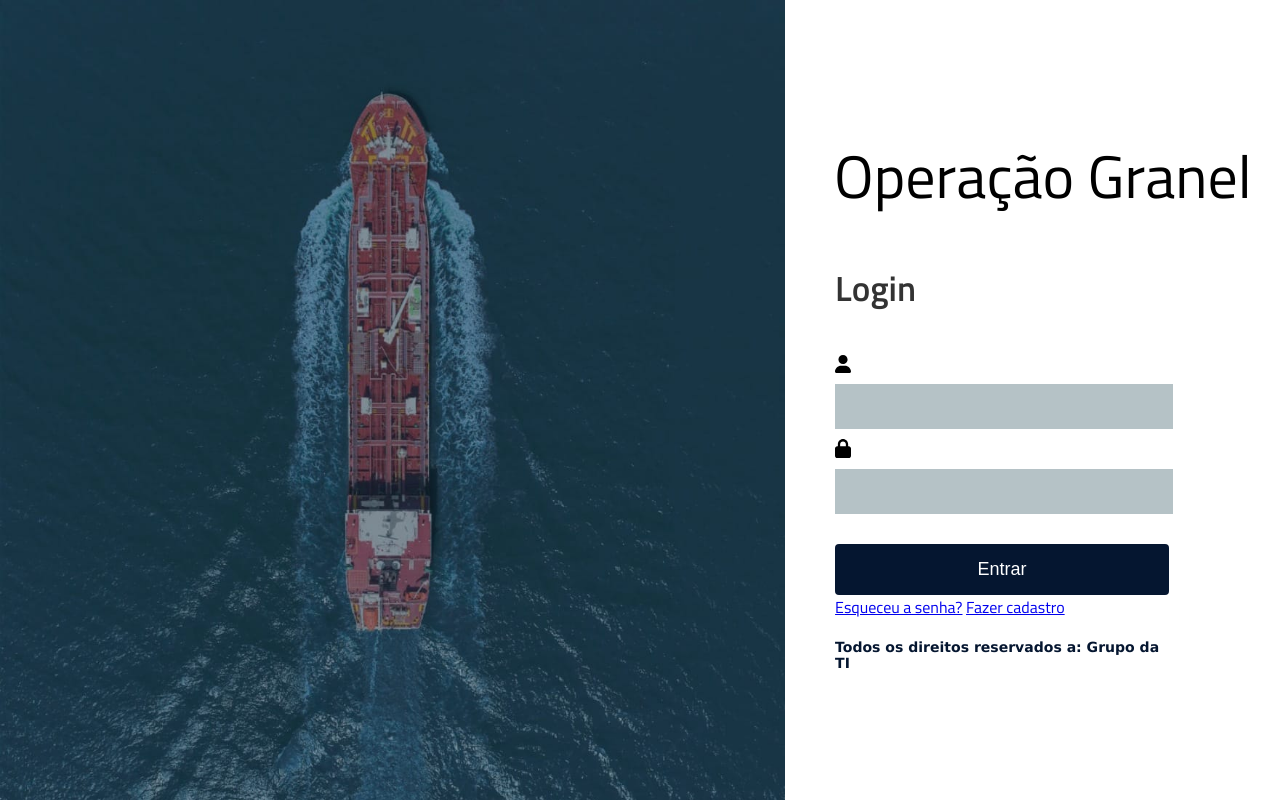
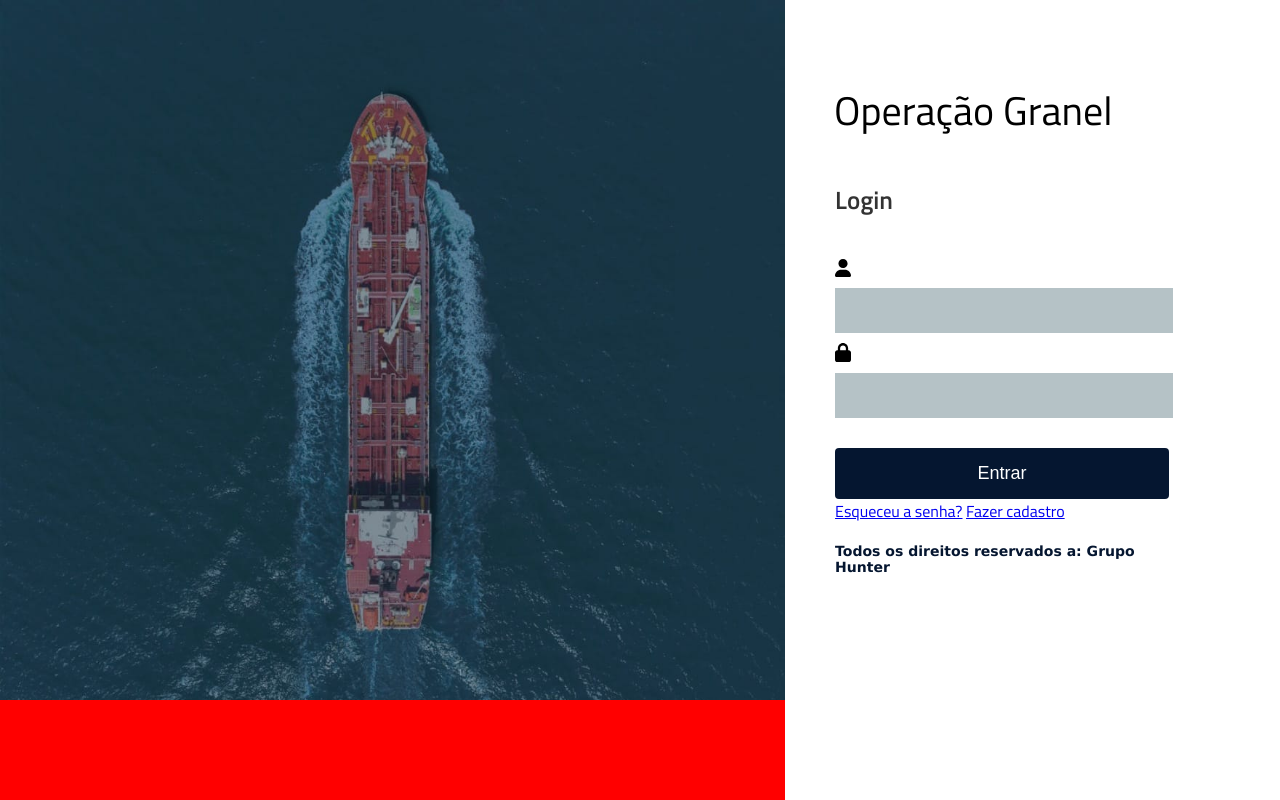
Before and after one commit to atir75/InOut-Granel, a plain HTML site: page index.html in a window 1280 px wide. Drawn offline with Linux system fonts and the light colour scheme.

Commit message:
commit login 90%

```diff
--- a/index.html
+++ b/index.html
@@ -21,6 +21,9 @@
 
     <div class="login-left">
         <div class="left-container">
+            <div class="frase">
+
+            </div>
 
     </div>
 </div>
@@ -42,7 +45,7 @@
                             <div class="icon">
                             <img src="./user-solid.svg">
                         </div>
-                        <input name="user" type="user">
+                        <input name="user" type="user" required>
                             <div class="icon">
                             <img src="./lock-solid.svg">
                         </div>
@@ -53,18 +56,15 @@
                     </from>
                     <a href="#">Esqueceu a senha?</a>  <a href="#">  Fazer cadastro</a>
                         <div class="direitos">
-                        <h3>Todos os direitos reservados a: Grupo da TI </h3>
+                        <h3>Todos os direitos reservados a: Grupo Hunter </h3>
                         </div>
                     </div>
-
                 </div>
             </div>
         </div>
     </div>
 </div>
 </section>
-
-
 </body>
 </html>
     <script src="./script.js"></script>
--- a/style.css
+++ b/style.css
@@ -1,4 +1,3 @@
-
 @import url('https://fonts.googleapis.com/css2?family=Montserrat:ital,wght@0,200;0,300;0,400;0,500;0,600;0,700;0,800;0,900;1,100;1,200;1,300;1,400;1,500;1,600;1,700;1,800;1,900&family=Titillium+Web:ital,wght@0,200;0,300;0,400;0,600;0,700;0,900;1,200;1,300;1,400;1,600;1,700&display=swap');
 *{
     margin:0;
@@ -12,10 +11,20 @@ body{
 
 }
 
+
+.frase{
+    width: 61.3%;
+    height: 100px;
+    background-color: red;
+    position: absolute;
+    bottom: 0;
+    left: 0;
+
+}
 .title{
-    font-size: 60px;
+    font-size: 40px;
     margin-left: 149px;
-    margin-top: -100px;
+    margin-top: -150px;
     font-family: 'Titillium Web', sans-serif;
 }
 
@@ -93,7 +102,7 @@ body{
     margin-top:40px;
     color:#333333;
     font-weight: 600;
-    font-size:35px;
+    font-size:25px;
 }
 .right-input{
     margin-top:40px;
```
